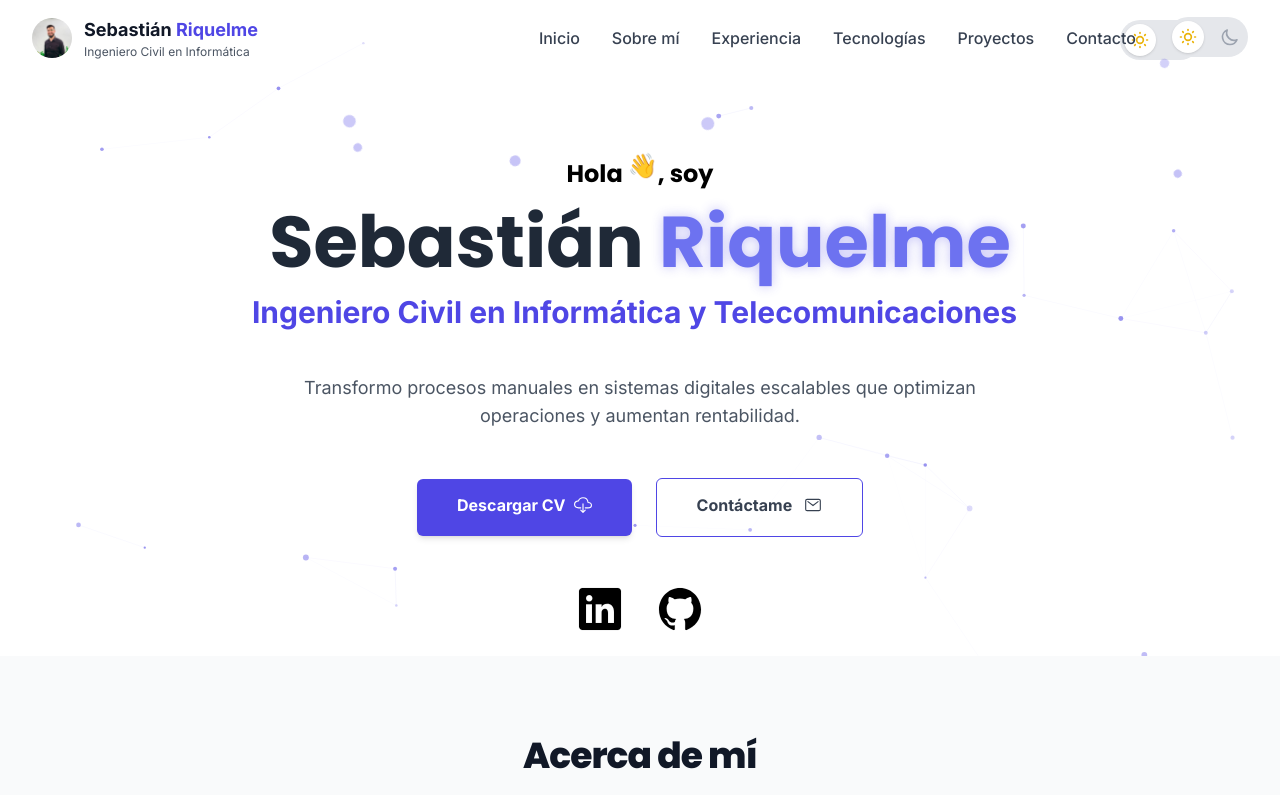
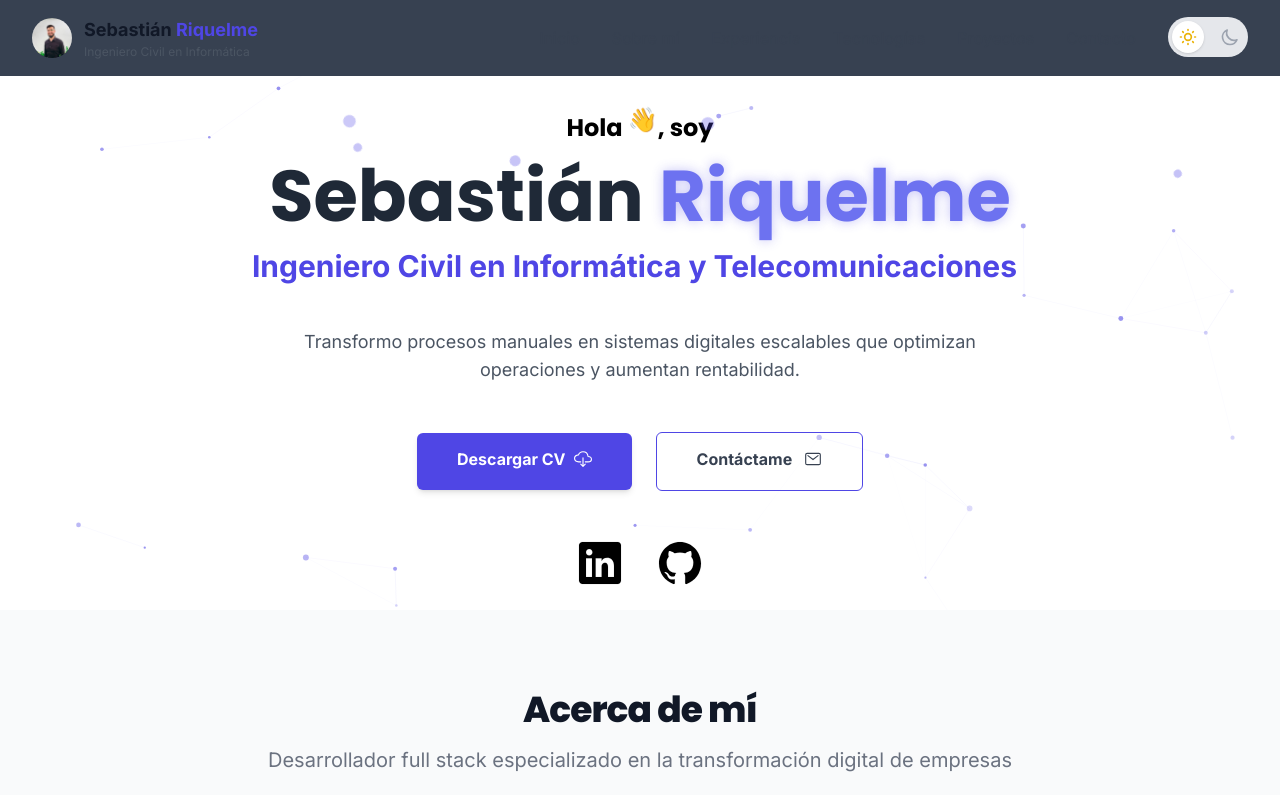
Before and after one commit to SebastianRiquelmeM/portafolio, a React (Vite) app: page / in a window 1280 px wide. Shown: the top 795 px of the page. Built offline with nearby package versions, Linux system fonts and the light colour scheme.

Commit message:
Mejorando el boton de modo oscuro, falta corregir cuando pasa de oscuro a claro.

```diff
--- a/src/components/Hero.jsx
+++ b/src/components/Hero.jsx
@@ -1,7 +1,7 @@
 import { useEffect, useState } from "react";
-import Switcher from "./Switcher";
+// import Switcher from "./Switcher";
 import cv from "/pdf/Sebastián Riquelme Muñoz.pdf";
-import { TypeAnimation } from 'react-type-animation';
+import { TypeAnimation } from "react-type-animation";
 import { motion } from "framer-motion";
 
 export default () => {
@@ -13,13 +13,17 @@ export default () => {
 			transition: {
 				staggerChildren: 0.2,
 				delayChildren: 0.3,
-			}
-		}
+			},
+		},
 	};
 
 	const itemVariants = {
 		hidden: { y: 20, opacity: 0 },
-		visible: { y: 0, opacity: 1, transition: { duration: 0.7, ease: "easeOut" } }
+		visible: {
+			y: 0,
+			opacity: 1,
+			transition: { duration: 0.7, ease: "easeOut" },
+		},
 	};
 
 	const titleVariants = {
@@ -30,9 +34,9 @@ export default () => {
 			transition: {
 				type: "spring",
 				stiffness: 100,
-				duration: 0.8
-			}
-		}
+				duration: 0.8,
+			},
+		},
 	};
 
 	const iconVariants = {
@@ -43,9 +47,9 @@ export default () => {
 			transition: {
 				type: "spring",
 				stiffness: 300,
-				duration: 0.5
-			}
-		}
+				duration: 0.5,
+			},
+		},
 	};
 
 	const buttonVariants = {
@@ -53,18 +57,18 @@ export default () => {
 		visible: {
 			opacity: 1,
 			y: 0,
-			transition: { duration: 0.5 }
+			transition: { duration: 0.5 },
 		},
 		hover: {
 			scale: 1.05,
 			boxShadow: "0px 5px 15px rgba(0, 0, 0, 0.1)",
-			transition: { duration: 0.3 }
-		}
+			transition: { duration: 0.3 },
+		},
 	};
 
 	return (
 		<>
-			<header>
+			{/* <header>
 				<nav className="flex justify-end">
 					<ul>
 						<li className="mt-5 mr-5 md:mr-20">
@@ -72,12 +76,18 @@ export default () => {
 						</li>
 					</ul>
 				</nav>
-			</header>
+			</header> */}
+			{/* <motion.section
+				variants={containerVariants}
+				initial="hidden"
+				animate="visible"
+				className="mt-24 mx-auto max-w-screen-xl pb-4 px-4 sm:px-8"
+			> */}
 			<motion.section
 				variants={containerVariants}
 				initial="hidden"
 				animate="visible"
-				className="mt-24 mx-auto max-w-screen-xl pb-4 px-4 sm:px-8"
+				className="mx-auto max-w-screen-xl pb-4 px-4 sm:px-8 pt-28"
 			>
 				<div className="text-center space-y-4">
 					<motion.div className="relative inline-block">
@@ -85,9 +95,12 @@ export default () => {
 							variants={itemVariants}
 							className="font-bold text-2xl dark:text-white"
 						>
-							Hola <span className="inline-block animate-bounce">👋</span>, soy
+							Hola{" "}
+							<span className="inline-block animate-bounce">
+								👋
+							</span>
+							, soy
 						</motion.h5>
-						{/* La estrella animada ha sido eliminada */}
 					</motion.div>
 
 					<motion.h1
@@ -102,15 +115,18 @@ export default () => {
 								textShadow: [
 									"0 0 5px rgba(79, 70, 229, 0)",
 									"0 0 15px rgba(79, 70, 229, 0.5)",
-									"0 0 5px rgba(79, 70, 229, 0)"
-								]
+									"0 0 5px rgba(79, 70, 229, 0)",
+								],
 							}}
 							transition={{
 								duration: 5,
 								repeat: Infinity,
-								repeatType: "reverse"
+								repeatType: "reverse",
 							}}
-						> Riquelme</motion.span>
+						>
+							{" "}
+							Riquelme
+						</motion.span>
 					</motion.h1>
 
 					<motion.div
@@ -119,11 +135,11 @@ export default () => {
 					>
 						<TypeAnimation
 							sequence={[
-								'Desarrollador Full Stack',
+								"Desarrollador Full Stack",
 								2000,
-								'Ingeniero Civil en Informática y Telecomunicaciones',
+								"Ingeniero Civil en Informática y Telecomunicaciones",
 								2000,
-								'Especialista en React & Node.js',
+								"Especialista en React & Node.js",
 								2000,
 							]}
 							wrapper="span"
@@ -137,7 +153,9 @@ export default () => {
 						variants={itemVariants}
 						className="text-gray-600 dark:text-gray-300 max-w-2xl mx-auto text-lg mt-6"
 					>
-						Transformo procesos manuales en sistemas digitales escalables que optimizan operaciones y aumentan rentabilidad.
+						Transformo procesos manuales en sistemas digitales
+						escalables que optimizan operaciones y aumentan
+						rentabilidad.
 					</motion.p>
 				</div>
 
@@ -216,18 +234,18 @@ export default () => {
 								x: Math.random() * window.innerWidth,
 								y: -20,
 								opacity: 0.2,
-								scale: Math.random() * 0.5 + 0.5
+								scale: Math.random() * 0.5 + 0.5,
 							}}
 							animate={{
 								y: window.innerHeight + 20,
 								opacity: [0.2, 0.5, 0.2],
-								rotate: Math.random() * 360
+								rotate: Math.random() * 360,
 							}}
 							transition={{
 								duration: Math.random() * 15 + 20,
 								ease: "linear",
 								repeat: Infinity,
-								delay: Math.random() * 5
+								delay: Math.random() * 5,
 							}}
 						/>
 					))}
--- a/src/components/Navbar.jsx
+++ b/src/components/Navbar.jsx
@@ -15,9 +15,9 @@ const Navbar = () => {
 			}
 		};
 
-		document.addEventListener('scroll', handleScroll);
+		document.addEventListener("scroll", handleScroll);
 		return () => {
-			document.removeEventListener('scroll', handleScroll);
+			document.removeEventListener("scroll", handleScroll);
 		};
 	}, [scrolled]);
 
@@ -27,14 +27,20 @@ const Navbar = () => {
 		{ name: "Experiencia", to: "experience" },
 		{ name: "Tecnologías", to: "technologies" },
 		{ name: "Proyectos", to: "projects" },
-		{ name: "Contacto", to: "contact" }
+		{ name: "Contacto", to: "contact" },
 	];
 
-	const navbarClasses = `fixed top-0 left-0 w-full z-50 transition-all duration-300 ${
-		scrolled
-			? 'bg-white dark:bg-gray-900 shadow-md py-2'
-			: 'bg-transparent py-4'
-	}`;
+	// const navbarClasses = `fixed top-0 left-0 w-full z-50 transition-all duration-300 ${
+	// 	scrolled
+	// 		? "bg-white dark:bg-gray-900 shadow-md py-2"
+	// 		: "bg-transparent py-4"
+	// }`;
+
+const navbarClasses = `fixed top-0 left-0 w-full z-50 transition-all duration-300 ${
+    scrolled
+        ? "bg-white dark:bg-gray-700 shadow-md py-2"
+        : "bg-gray-700 dark:bg-gray-700 py-4"
+}`;
 
 	return (
 		<nav className={navbarClasses}>
@@ -62,7 +68,10 @@ const Navbar = () => {
 							</div>
 							<div>
 								<span className="font-bold text-gray-900 dark:text-white text-lg">
-									Sebastián <span className="text-indigo-600 dark:text-indigo-400">Riquelme</span>
+									Sebastián{" "}
+									<span className="text-indigo-600 dark:text-indigo-400">
+										Riquelme
+									</span>
 								</span>
 								<p className="text-xs text-gray-600 dark:text-gray-400 hidden sm:block">
 									Ingeniero Civil en Informática
```
